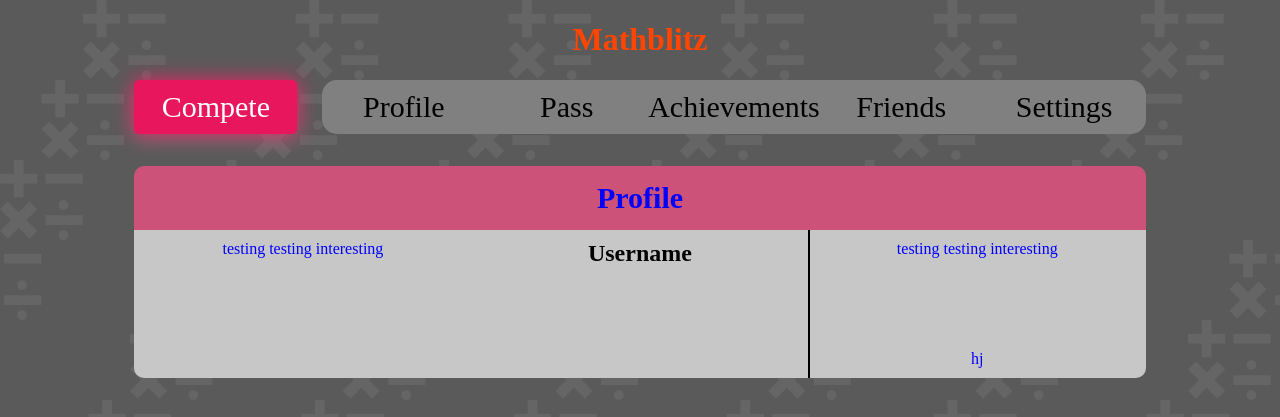
After one commit to aidan-t-chang/mathblitz2, a Django app: page /profile/ in a window 1280 px wide. The commit adds this page. Shown: the top 417 px of the page. Run offline with Django 5.2, Linux system fonts and the light colour scheme; some libraries are stand-ins or nearby versions.

Commit message:
started work on the profile page, made some changes to the css

```diff
--- a/demo/myapp/static/style.css
+++ b/demo/myapp/static/style.css
@@ -17,6 +17,10 @@ body {
 p {
     color: blue;
     margin: 10px 0;
+}
+
+h2 {
+  margin-top: 10px;
 }
 
 .centered {
@@ -52,17 +56,16 @@ li a {
   height: 100%;
   padding-top: 10px;
   padding-bottom: 10px;
+  color: black;
 }
 
 .liright {
-  color: red;
   text-align: center;
   border-top-right-radius: 0.5em;
   border-bottom-right-radius: 0.5em;
 }
 
 .lileft {
-  color: green;
   text-align: center;
   border-top-left-radius: 0.5em;
   border-bottom-left-radius: 0.5em;
@@ -77,11 +80,10 @@ li:hover {
     margin-right: 25px;
     text-decoration: none;
     font-size: 30px;
-    border: 1px solid black;
     background-color: #E8175D;
     border-radius: 5px;
     text-align: center;
-    box-shadow: 0 0px 80px 0 rgba(255, 255, 255, 0.2), 0 6px 20px 0 rgba(255, 255, 255, 0.19);
+    box-shadow: 0 0px 20px 0 #E8175D, 0 6px 20px 0 rgba(255, 255, 255, 0.19);
 
 }
 
@@ -130,8 +132,7 @@ li:hover {
     margin-top: 2em;
     text-align: center;
     background-color: #CC527A;
-    height: 2.5em;
-    box-shadow: 0 0px 80px 0 rgba(255, 255, 255, 0.2), 0 6px 20px 0 rgba(255, 255, 255, 0.19);
+    height: 4em;
     text-align: center;
     display: flex;
     align-items: center;
@@ -145,9 +146,8 @@ li:hover {
     margin-left: auto;
     margin-right: auto;
     text-align: center;
-    background-color: #363636;
+    background-color: #c7c7c7;
     height: 100%;
-    box-shadow: 0 4px 8px 0 rgba(255, 255, 255, 0.2), 0 6px 20px 0 rgba(255, 255, 255, 0.19);
     display: flex;
     align-items: center;
     justify-content: center;
@@ -171,16 +171,43 @@ li:hover {
 
 @keyframes color-wheel80 {
   0% { color: #ffffff; }
-  14% { color: #ff0000; }
-  28% { color: #ff7f00; }
-  42% { color: #ffff00; }
-  57% { color: #00ff00; }
-  71% { color: #0000ff; }
-  85% { color: #4b0082; }
-  100% { color: #8b00ff; }
+  12% { color: #ff0000; }
+  24% { color: #ff7f00; }
+  36% { color: #ffff00; }
+  48% { color: #00ff00; }
+  60% { color: #0000ff; }
+  72% { color: #4b0082; }
+  85% { color: #8b00ff; }
+  100% { color: white; }
 }
 
 .nav-item {
   float: right;
   text-align: center;
 }
+
+.title {
+  font-size: 30px;
+  font-weight: bold;
+}
+
+.column {
+  float: left;
+  width: 33.33%;
+}
+
+.columnleft {
+  float: left;
+  width: 33%;
+  border-left: 2px solid black;
+}
+
+.row:after {
+  content: "";
+  display: table;
+  clear: both;
+}
+
+.row {
+  width: 100%;
+}
--- a/demo/myapp/templates/base.html
+++ b/demo/myapp/templates/base.html
@@ -23,7 +23,7 @@
             <a class="compete-nav" href="#">Compete</a>
           </li>
           <li class="lileft">
-            <a class="nav-link" href="#">Profile</a>
+            <a class="nav-link" href="{% url 'profile' %}">Profile</a>
           </li>
           <li class="nav-item">
             <a class="nav-link" href="#">Pass</a>
--- /dev/null
+++ b/demo/myapp/templates/profile.html
@@ -0,0 +1,15 @@
+{% extends "base.html" %} {% block title %} Profile {% endblock %}
+{% block content %} <p class="title">Profile</p> {% endblock %}
+{% block content2 %}
+<div class="row">
+    <div class="column">
+        <p>testing testing interesting</p>
+    </div>
+    <div class="column">
+        <h2>Username</h2>
+    </div>
+    <div class="columnleft">
+        <p>testing testing interesting</p><br><br><br><br><p>hj</p>
+    </div>
+</div>
+{% endblock %}
--- a/demo/myapp/urls.py
+++ b/demo/myapp/urls.py
@@ -4,5 +4,6 @@ from . import views
 
 urlpatterns = [
     path("", views.home, name="home"),
+    path("profile/", views.profile, name="profile"),
     path("todos/", views.todos, name="Todos")
 ]
--- a/demo/myapp/views.py
+++ b/demo/myapp/views.py
@@ -7,3 +7,6 @@ def home(request):
 def todos(request):
     items = TodoItem.objects.all()
     return render(request, "todos.html", {"todos": items})
+
+def profile(request):
+    return render(request, "profile.html")
```
